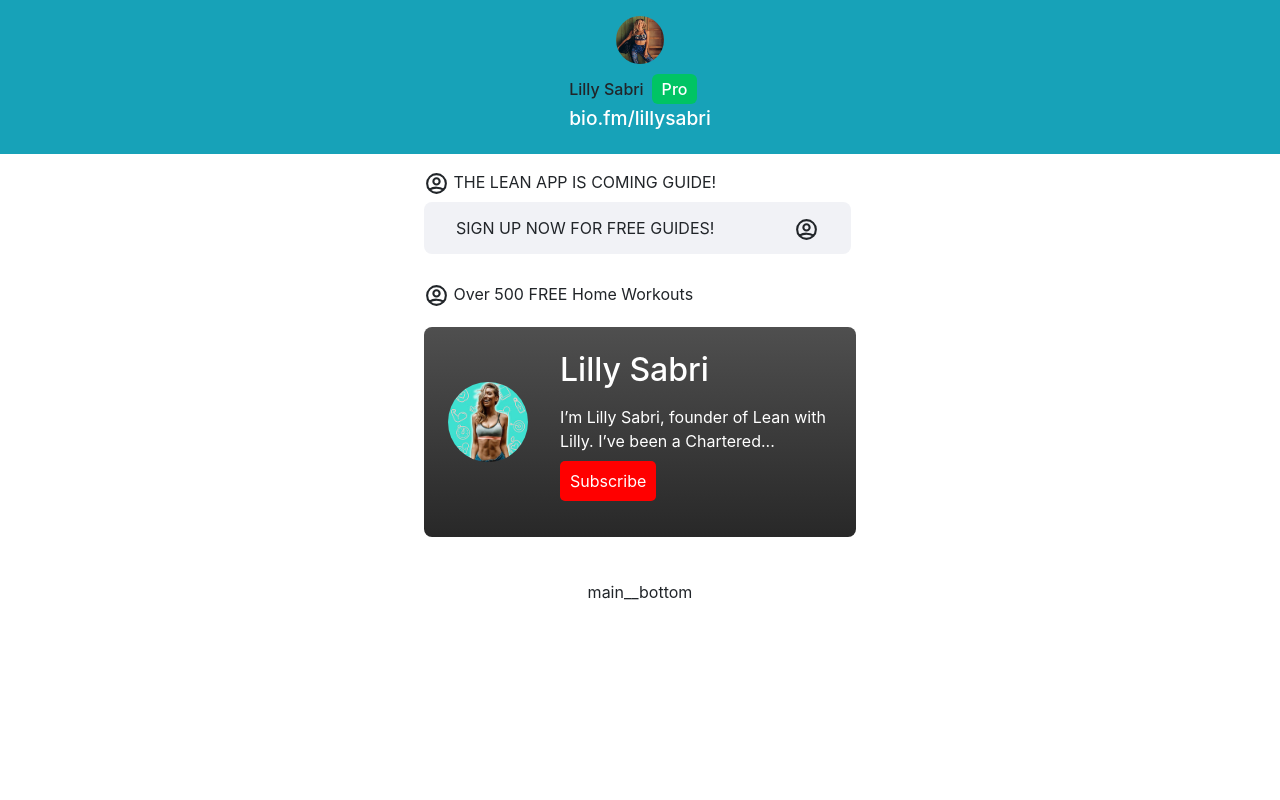
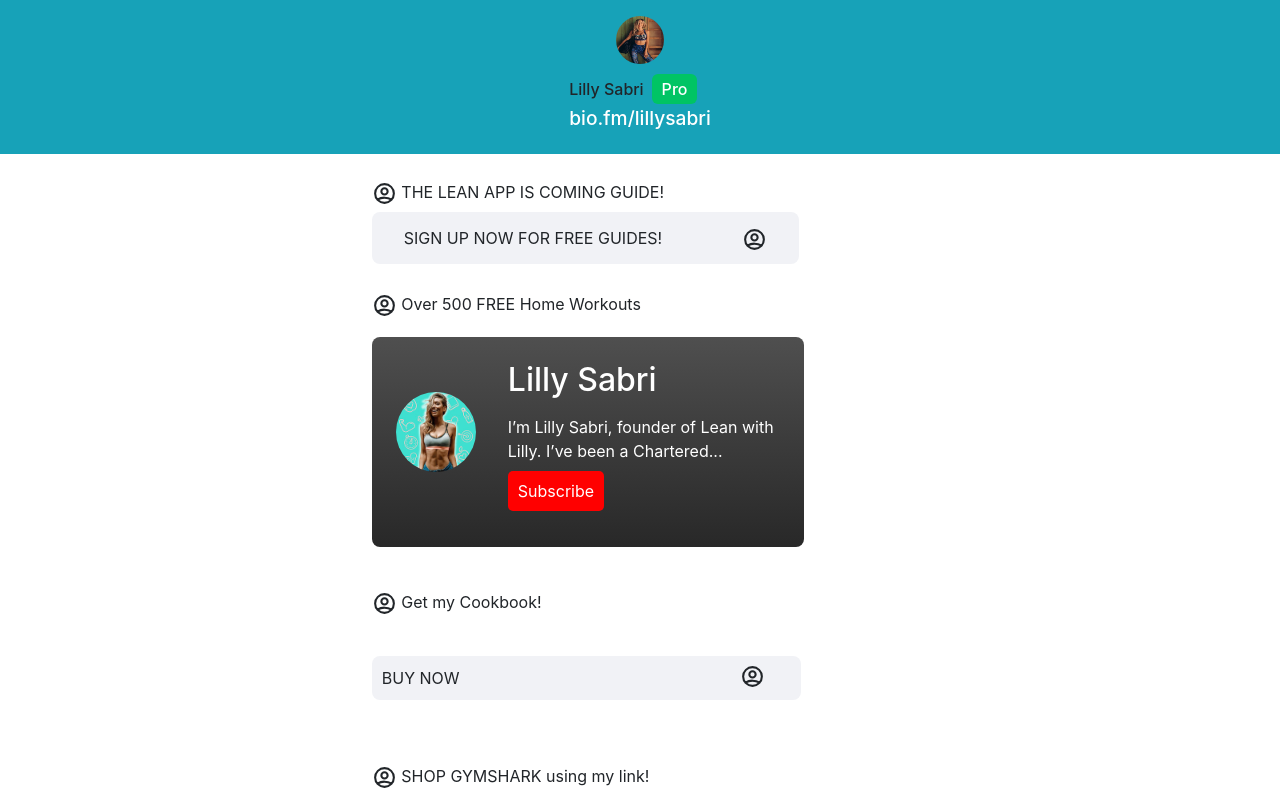
Before and after one commit to salisshuaibu11/lilly-sabri, a React (Create React App) app: page / in a window 1280 px wide. Shown: the top 800 px of the page. Built offline with nearby package versions, Linux system fonts and the light colour scheme.

Commit message:
Working on the consumed dummy data

```diff
--- a/src/components/Main/Main.css
+++ b/src/components/Main/Main.css
@@ -2,9 +2,10 @@
   display: flex;
   justify-content: center;
   flex-direction: column;
-  align-items: center;
-  margin: 1rem 0;
-  width: 100%;
+  align-items: flex-start;
+  padding: 10px;
+  margin: 1rem auto;
+  width: fit-content;
 }
 
 .main__header {
@@ -53,3 +54,28 @@
   padding: 10px;
   border-radius: 5px;
 }
+
+.main__bottom a {
+  margin: 1rem 0;
+  background: rgb(241, 242, 246);
+  text-transform: uppercase;
+  text-decoration: none;
+  border-radius: 8px;
+  color: inherit;
+  padding: 10px;
+  display: inline-block;
+  width: 80%;
+}
+
+.main__bottom .description {
+  display: flex;
+  justify-content: space-between;
+  width: 100%;
+  position: relative;
+}
+
+.main__bottom .description .clone-icon {
+  position: absolute;
+  top: 1.5rem;
+  left: 18rem;
+}
--- a/src/components/Main/Main.js
+++ b/src/components/Main/Main.js
@@ -1,6 +1,8 @@
 import React from "react";
 import { UserCircleIcon } from "@heroicons/react/outline";
 import "./Main.css";
+
+import { data } from "../../data.js";
 
 const Main = () => {
   return (
@@ -52,7 +54,31 @@
           </div>
         </div>
       </article>
-      <div className="main__bottom">main__bottom</div>
+      <div className="main__bottom">
+        <section>
+          {data.map((item) => {
+            const { id, name, description, url } = item;
+
+            return (
+              <div className="mb-5" key={id} style={{ width: "100%" }}>
+                <div className="mb-4">
+                  <UserCircleIcon width={25} /> {name}
+                </div>
+                <div className="description">
+                  <a target="__blank" href={url}>
+                    {description}
+                  </a>
+                  <UserCircleIcon
+                    className="clone-icon"
+                    width={25}
+                    style={{ marginLeft: "5rem" }}
+                  />
+                </div>
+              </div>
+            );
+          })}
+        </section>
+      </div>
     </main>
   );
 };
```
